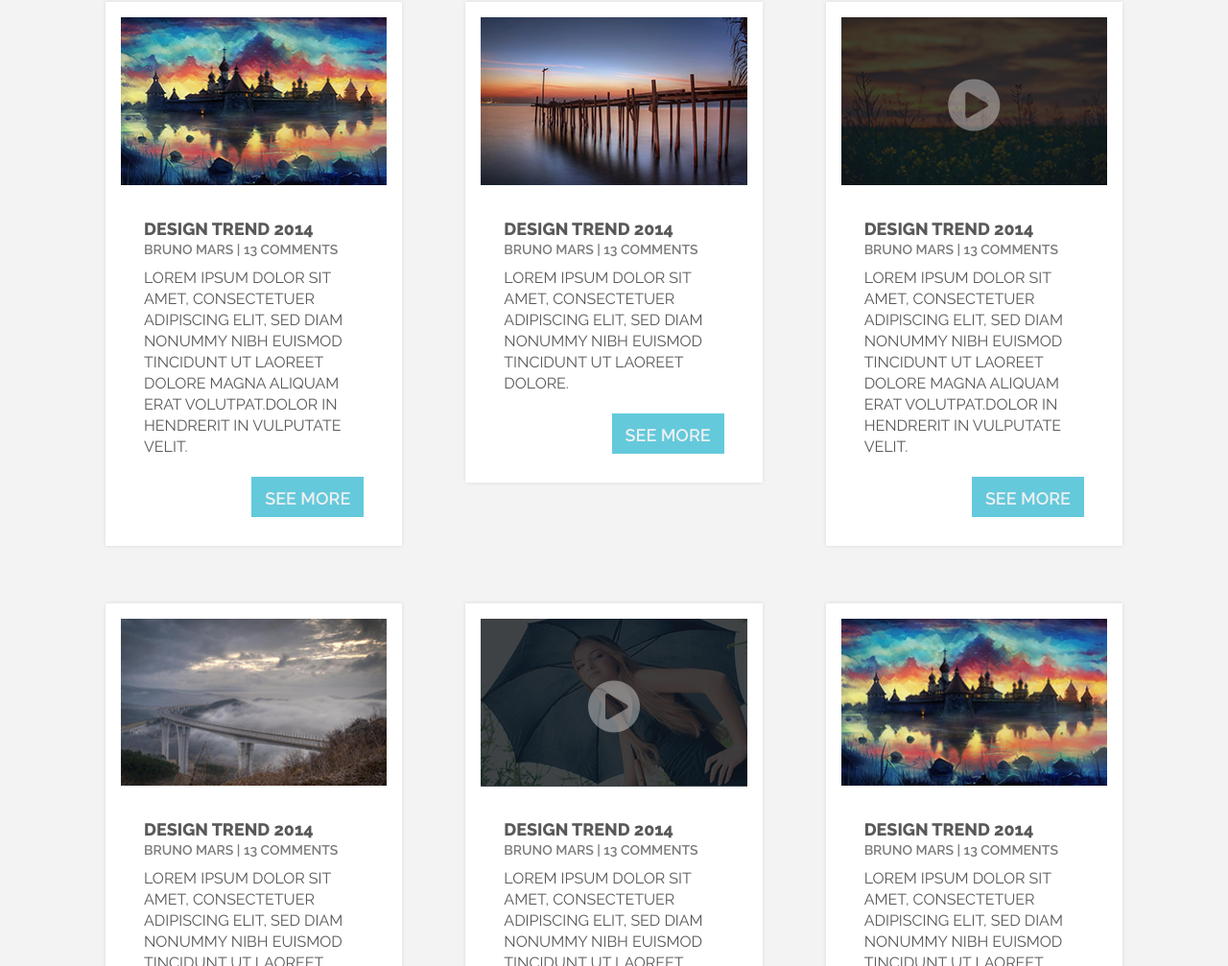
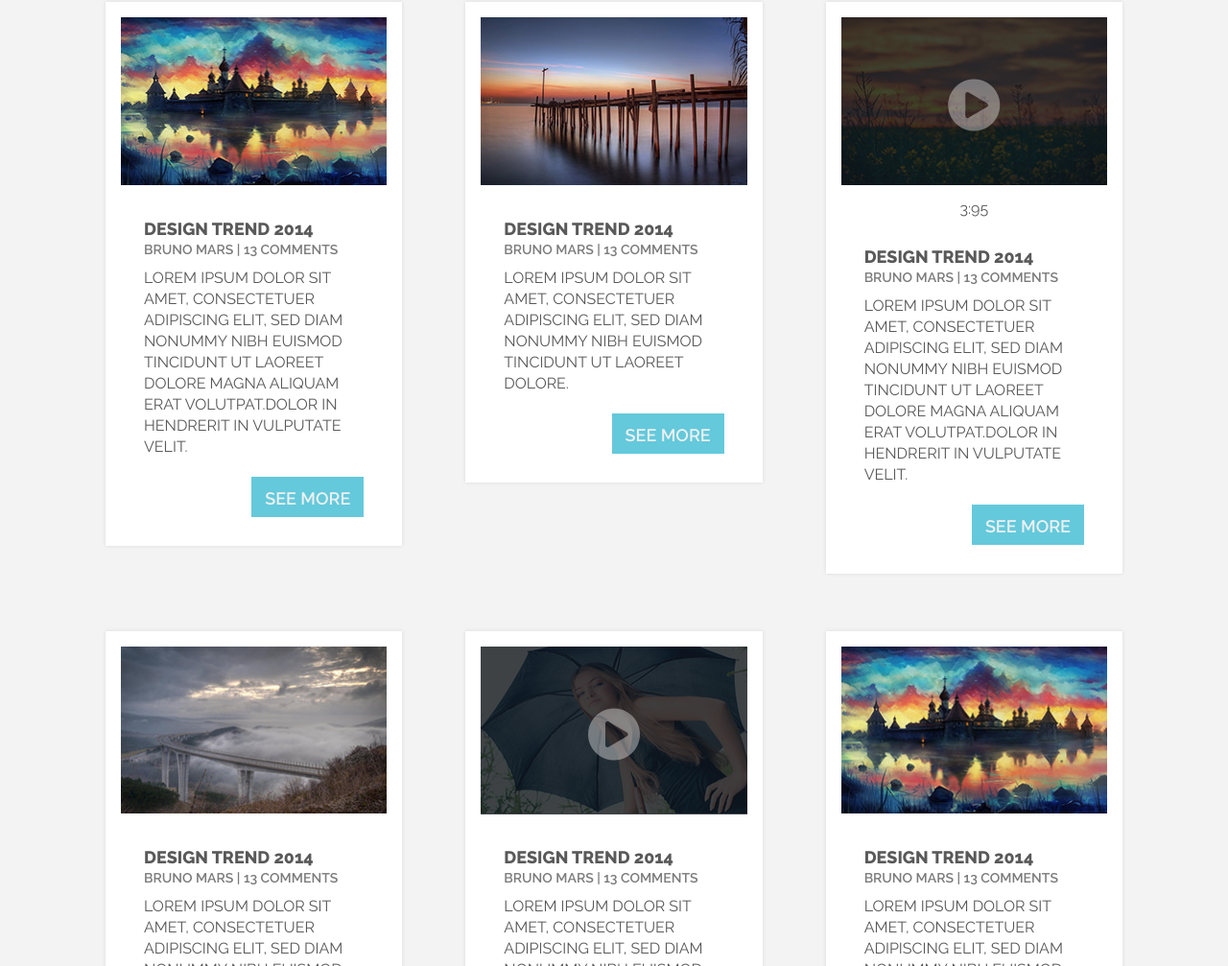
Before and after one commit to mifist/Bruno-Mars-portfolio, a plain HTML site: page index.html in a window 1280 px wide. Shown: the part 3152-4159 px from the top of the page at 96% size. Drawn offline with Linux system fonts and the light colour scheme.

Commit message:
changes time

```diff
--- a/index.html
+++ b/index.html
@@ -196,6 +196,7 @@
 						<div class="po-blog-video ba-text-center">
 							<i class="fa fa-play-circle fa-inverse"></i>
 							<img src="img/image03.jpg" alt="Image 3"/>
+							<p class="po-time">3:95</p>
 						</div>
 						<div class="po-box-text ba-text-left">
 							<h6>Design Trend 2014</h6>
```
